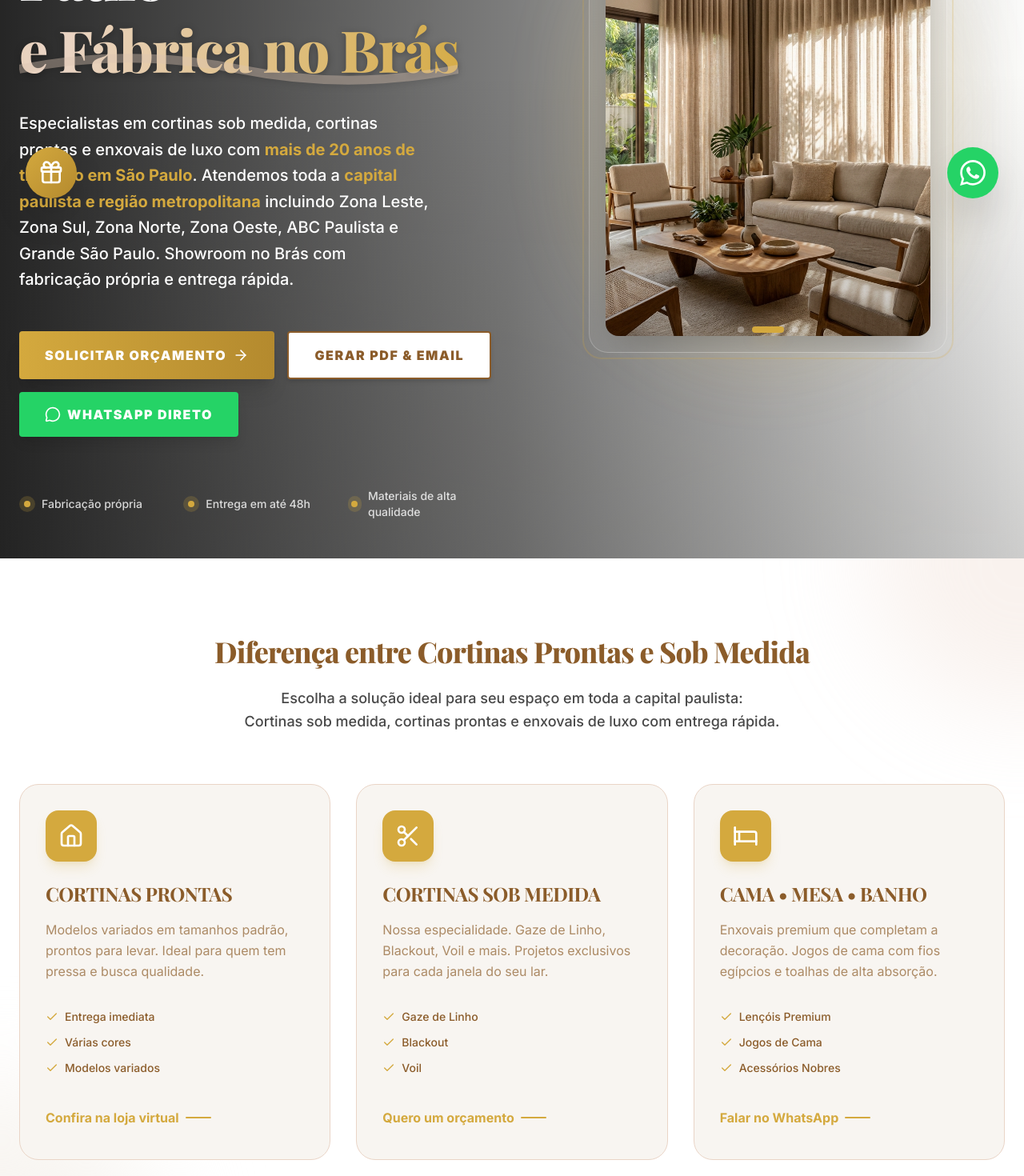
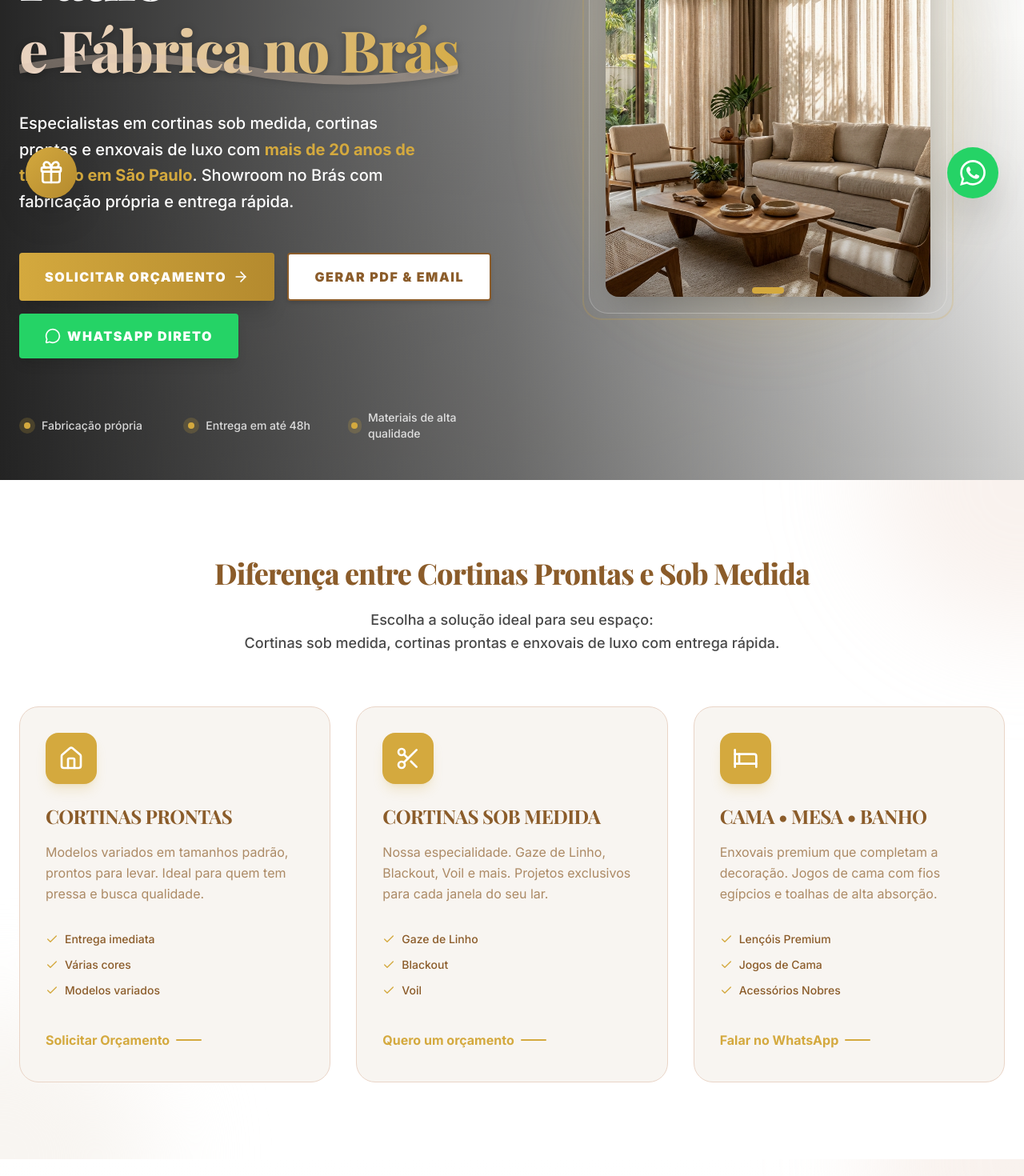
Before and after one commit to workriar/cortinasbras, a Next.js app: page / in a window 1280 px wide. Shown: the part 520-1990 px from the top of the page at 80% size. Built offline with nearby package versions, Linux system fonts and the light colour scheme; a web font is replaced by a local one.

Commit message:
refactor: remove mencoes a loja virtual, zonas da cidade e primeira compra

```diff
--- a/src/app/page.tsx
+++ b/src/app/page.tsx
@@ -90,7 +90,7 @@ export default function Home() {
             </div>
             <h4 className="font-bold text-lg mb-2">🎉 Oferta Especial!</h4>
             <p className="text-sm mb-3">
-              <strong className="text-brand-600">10% OFF</strong> no PIX para primeira compra
+              <strong className="text-brand-600">10% OFF</strong> no PIX com pagamento à vista
             </p>
             <p className="text-xs text-brand-500 font-mono bg-brand-50 px-2 py-1 rounded">
               Cupom: <strong>CLIENTE10</strong>
--- a/src/components/Footer.tsx
+++ b/src/components/Footer.tsx
@@ -88,13 +88,7 @@ export default function Footer() {
                         <p className="text-gray-400 text-sm leading-relaxed mb-4">
                             A <strong className="text-white">Cortinas Brás</strong> é especialista em <strong className="text-white">cortinas sob medida em São Paulo</strong>,
                             oferecendo atendimento completo em toda a <strong className="text-white">capital paulista e região metropolitana</strong>.
-                            Com showroom localizado no tradicional bairro do Brás, atendemos clientes de todas as regiões de São Paulo incluindo
-                            <strong className="text-white"> Zona Leste</strong> (Tatuapé, Mooca, Penha, Vila Matilde, Aricanduva),
-                            <strong className="text-white"> Zona Sul</strong> (Moema, Brooklin, Vila Mariana, Jabaquara, Santo Amaro),
-                            <strong className="text-white"> Zona Norte</strong> (Santana, Tucuruvi, Casa Verde, Vila Guilherme),
-                            <strong className="text-white"> Zona Oeste</strong> (Pinheiros, Vila Madalena, Lapa, Perdizes, Butantã),
-                            além do <strong className="text-white">ABC Paulista</strong> (Santo André, São Bernardo, São Caetano, Diadema) e
-                            <strong className="text-white"> Grande São Paulo</strong> (Guarulhos, Osasco, Barueri, Cotia).
+                            Com showroom localizado no tradicional bairro do Brás, atendemos clientes em toda a cidade com qualidade e pontualidade.
                         </p>
                         <p className="text-gray-400 text-sm leading-relaxed">
                             Oferecemos <strong className="text-white">cortinas sob medida</strong>, <strong className="text-white">cortinas prontas</strong>,
--- a/src/components/Hero.tsx
+++ b/src/components/Hero.tsx
@@ -170,7 +170,6 @@ export default function Hero() {
                         className="text-base sm:text-lg md:text-xl text-white !text-white font-medium max-w-lg leading-relaxed"
                     >
                         Especialistas em cortinas sob medida, cortinas prontas e enxovais de luxo com <strong className="text-brand-300">mais de 20 anos de tradição em São Paulo</strong>.
-                        Atendemos toda a <strong className="text-brand-300">capital paulista e região metropolitana</strong> incluindo Zona Leste, Zona Sul, Zona Norte, Zona Oeste, ABC Paulista e Grande São Paulo.
                         Showroom no Brás com fabricação própria e entrega rápida.
                     </motion.p>
 
--- a/src/components/Products.tsx
+++ b/src/components/Products.tsx
@@ -9,8 +9,8 @@ const products = [
         description: "Modelos variados em tamanhos padrão, prontos para levar. Ideal para quem tem pressa e busca qualidade.",
         icon: Home,
         features: ["Entrega imediata", "Várias cores", "Modelos variados"],
-        ctaLabel: "Confira na loja virtual",
-        ctaLink: "https://loja.relluarte.com.br",
+        ctaLabel: "Solicitar Orçamento",
+        ctaLink: "#contato",
         delay: 0.1,
     },
     {
@@ -53,7 +53,7 @@ export default function Products() {
                         transition={{ delay: 0.1 }}
                         className="text-lg text-brand-900/80 font-medium"
                     >
-                        Escolha a solução ideal para seu espaço em toda a capital paulista: <br />Cortinas sob medida, cortinas prontas e enxovais de luxo com entrega rápida.
+                        Escolha a solução ideal para seu espaço: <br />Cortinas sob medida, cortinas prontas e enxovais de luxo com entrega rápida.
                     </motion.p>
                 </div>
 
--- a/src/components/PromoPopup.tsx
+++ b/src/components/PromoPopup.tsx
@@ -65,7 +65,7 @@ export default function PromoPopup() {
 
                         <div className="p-8">
                             <p className="text-brand-700/70 mb-6">
-                                Aproveite nossa condição especial para cortinas sob medida. 10% na primeira compra com pagamento no PIX!
+                                Aproveite nossa condição especial para cortinas sob medida. 10% de desconto com pagamento no PIX!
                             </p>
                             <button
                                 onClick={close}
```
